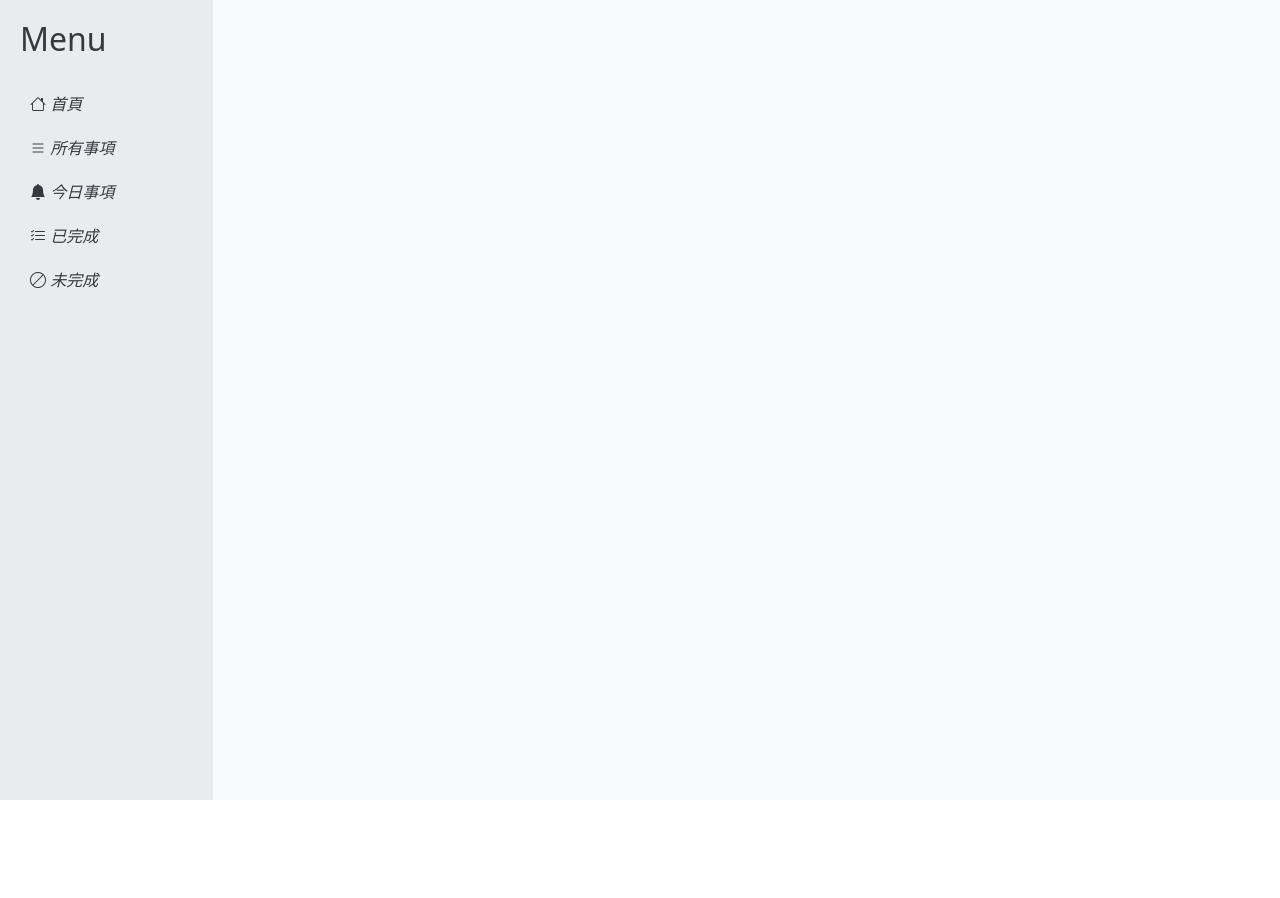
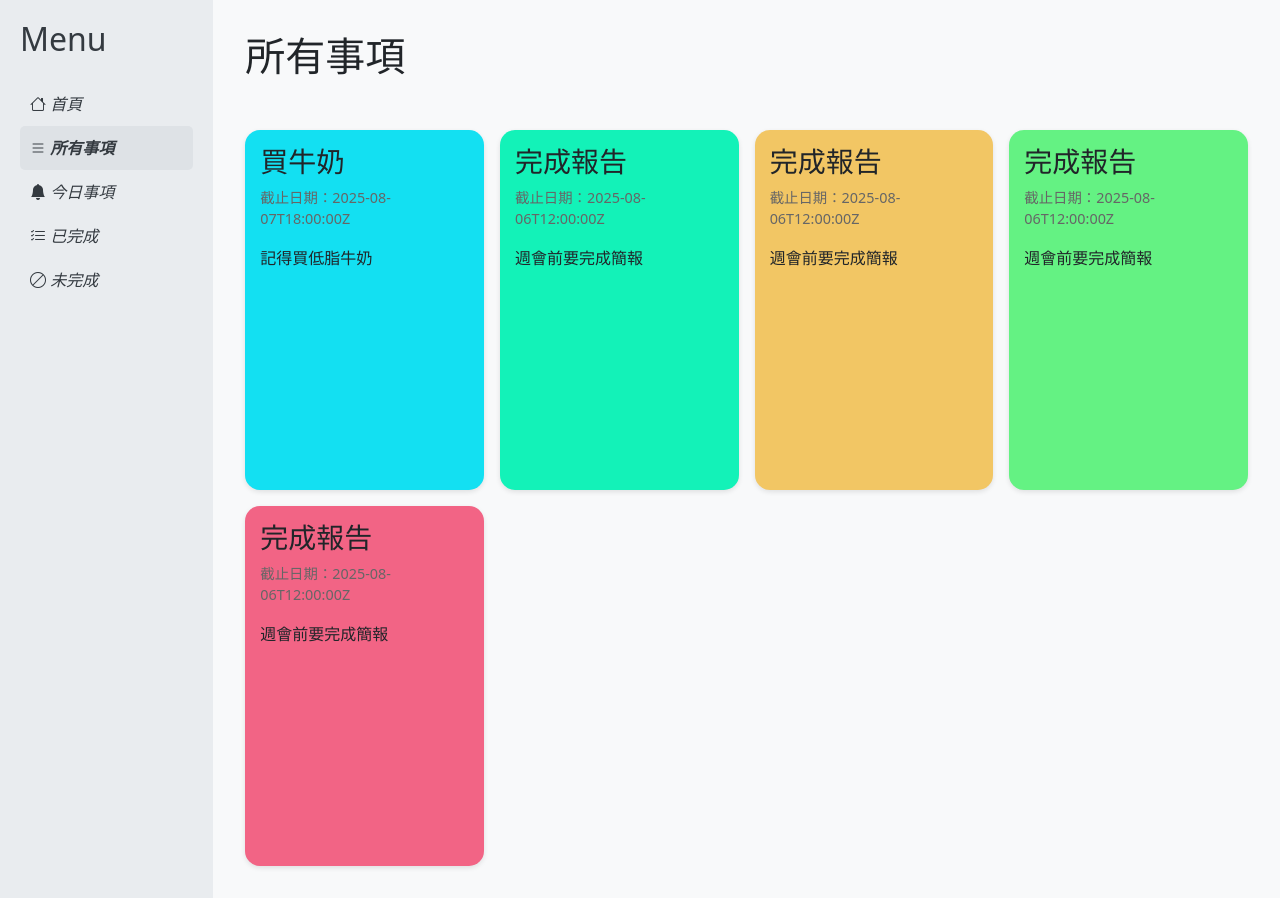
Before and after one commit to kai30502/TodoList, a React (Vite) app in the folder frontend/: page /AllTasks in a window 1280 px wide. Before the commit the page ends 800 px from the top, so only its background shows below. Built offline with nearby package versions, Linux system fonts and the light colour scheme.

Commit message:
建構[所有事項]畫面、新增頁面

```diff
--- a/frontend/src/MainContent.tsx
+++ b/frontend/src/MainContent.tsx
@@ -1,12 +1,20 @@
 import styles from "./MainContent.module.css";
 import { Routes, Route } from "react-router-dom";
 import Home from './pages/Home';
+import AllTasks from "./pages/AllTasks";
+import CompletedTasks from "./pages/CompletedTasks";
+import IncompleteTasks from "./pages/IncompleteTasks";
+import TodayTasks from "./pages/TodayTasks";
 
 function MainContent() {
   return (
-    <main className={`col-12 col-md-9 col-lg-10 ${styles.mainContent}`}>
+    <main className={`${styles.mainContent} col-lg-10`}>
       <Routes>
         <Route path="/" element={<Home />} />
+        <Route path="/AllTasks" element={<AllTasks />} />
+        <Route path="/CompletedTasks" element={<CompletedTasks />} />
+        <Route path="/IncompleteTasks" element={<IncompleteTasks />} />
+        <Route path="/TodayTasks" element={<TodayTasks />} />
       </Routes>
     </main>
   );
--- a/frontend/src/Sidebar.module.css
+++ b/frontend/src/Sidebar.module.css
@@ -14,6 +14,7 @@
 
 .navLink:hover{
   background-color: #DEE2E6;
+  transition: 0.3s;
 }
 
 .navLink.active {
--- a/frontend/src/Sidebar.tsx
+++ b/frontend/src/Sidebar.tsx
@@ -1,20 +1,16 @@
 import styles from "./Sidebar.module.css";
 import { NavLink } from "react-router-dom";
 
-const Sidebar = () => {
+function Sidebar() {
   return (
-    <nav
-      className={`${styles.sidebar} d-none d-md-block col-md-3 col-lg-2`}
-    >
+    <nav className={`${styles.sidebar} col-lg-2`}>
       <h2 className="mb-4">Menu</h2>
       <div className="nav flex-column">
-        <NavLink to="/"
-        className={({ isActive }) => isActive ? `${styles.navLink} ${styles.active}` : styles.navLink}
-        ><i className="bi bi-house"> 首頁</i></NavLink>
-        <NavLink to="/" className={styles.navLink}><i className="bi bi-list"> 所有事項</i></NavLink>
-        <NavLink to="/" className={styles.navLink}><i className="bi bi-bell-fill"> 今日事項</i></NavLink>
-        <NavLink to="/" className={styles.navLink}><i className="bi bi-list-check"> 已完成</i></NavLink>
-        <NavLink to="/" className={styles.navLink}><i className="bi bi-ban"> 未完成</i></NavLink>
+        <NavLink to="/" className={({ isActive }) => isActive ? `${styles.navLink} ${styles.active}` : styles.navLink}><i className="bi bi-house"> 首頁</i></NavLink>
+        <NavLink to="/AllTasks" className={({ isActive }) => isActive ? `${styles.navLink} ${styles.active}` : styles.navLink}><i className="bi bi-list"> 所有事項</i></NavLink>
+        <NavLink to="/TodayTasks" className={({ isActive }) => isActive ? `${styles.navLink} ${styles.active}` : styles.navLink}><i className="bi bi-bell-fill"> 今日事項</i></NavLink>
+        <NavLink to="/CompletedTasks" className={({ isActive }) => isActive ? `${styles.navLink} ${styles.active}` : styles.navLink}><i className="bi bi-list-check"> 已完成</i></NavLink>
+        <NavLink to="/IncompleteTasks" className={({ isActive }) => isActive ? `${styles.navLink} ${styles.active}` : styles.navLink}><i className="bi bi-ban"> 未完成</i></NavLink>
       </div>
     </nav>
   );
--- /dev/null
+++ b/frontend/src/pages/AllTasks.module.css
@@ -0,0 +1,22 @@
+.AllTasks_title {
+    margin-bottom: 50px;
+}
+
+.single_stick {
+    background-color: #CED4DA;
+    padding: 15px;
+    height: 360px;
+    box-shadow: 0 2px 5px rgba(0,0,0,0.1);
+    border-radius: 15px;
+}
+
+
+
+.stick_subtitle {
+    color: #666;
+    font-size: 0.9rem;
+}
+
+.card_content {
+    margin-bottom: 12px;
+}
--- /dev/null
+++ b/frontend/src/pages/AllTasks.tsx
@@ -0,0 +1,81 @@
+import styles from './AllTasks.module.css'
+
+function AllTasks() {
+
+    const tasks = [
+        {
+            id: 1,
+            user_id: 1,
+            title: '買牛奶',
+            color: '#13E0F2',
+            description: '記得買低脂牛奶',
+            is_completed: 0,
+            created_at: '2025-08-06T10:00:00Z',
+            updated_at: null,
+            due_date: '2025-08-07T18:00:00Z'
+        },
+        {
+            id: 2,
+            user_id: 2,
+            title: '完成報告',
+            color: '#13F2B8',
+            description: '週會前要完成簡報',
+            is_completed: 1,
+            created_at: '2025-08-06T11:30:00Z',
+            updated_at: null,
+            due_date: '2025-08-06T12:00:00Z'
+        },
+        {
+            id: 2,
+            user_id: 2,
+            title: '完成報告',
+            color: '#F2C664',
+            description: '週會前要完成簡報',
+            is_completed: 1,
+            created_at: '2025-08-06T11:30:00Z',
+            updated_at: null,
+            due_date: '2025-08-06T12:00:00Z'
+        },
+        {
+            id: 2,
+            user_id: 2,
+            title: '完成報告',
+            color: '#64F283',
+            description: '週會前要完成簡報',
+            is_completed: 1,
+            created_at: '2025-08-06T11:30:00Z',
+            updated_at: null,
+            due_date: '2025-08-06T12:00:00Z'
+        },
+        {
+            id: 2,
+            user_id: 2,
+            title: '完成報告',
+            color: '#F26485',
+            description: '週會前要完成簡報',
+            is_completed: 1,
+            created_at: '2025-08-06T11:30:00Z',
+            updated_at: null,
+            due_date: '2025-08-06T12:00:00Z'
+        }
+    ];
+
+    return (
+        <div className='AllTasks'>
+            <h1 className={styles.AllTasks_title}>所有事項</h1>
+            <div className={`${styles.stick} row g-3`}>
+            {tasks.map((task, index) => (
+                <div className='col-lg-3 col-md-6 col-sm-12' key={index}>
+                    <div className={styles.single_stick} style={{backgroundColor:`${task.color}`}}>
+                        <h3 className={styles.stick_title}>{task.title}</h3>
+                        <p className={styles.stick_subtitle}>截止日期：{task.due_date}</p>
+                        <p className={styles.card_content}>{task.description}</p>
+                    </div>
+                </div>
+            ))}
+            </div>
+        </div>
+    )
+}
+
+export default AllTasks;
--- /dev/null
+++ b/frontend/src/pages/CompletedTasks.tsx
@@ -0,0 +1,7 @@
+function CompletedTasks() {
+    return (
+        <h1>已完成</h1>
+    )
+}
+
+export default CompletedTasks;
--- /dev/null
+++ b/frontend/src/pages/IncompleteTasks.tsx
@@ -0,0 +1,7 @@
+function IncompleteTasks() {
+    return (
+        <h1>未完成</h1>
+    )
+}
+
+export default IncompleteTasks;
--- /dev/null
+++ b/frontend/src/pages/TodayTasks.tsx
@@ -0,0 +1,7 @@
+function TodayTasks() {
+    return (
+        <h1>今日事項</h1>
+    )
+}
+
+export default TodayTasks;
```
